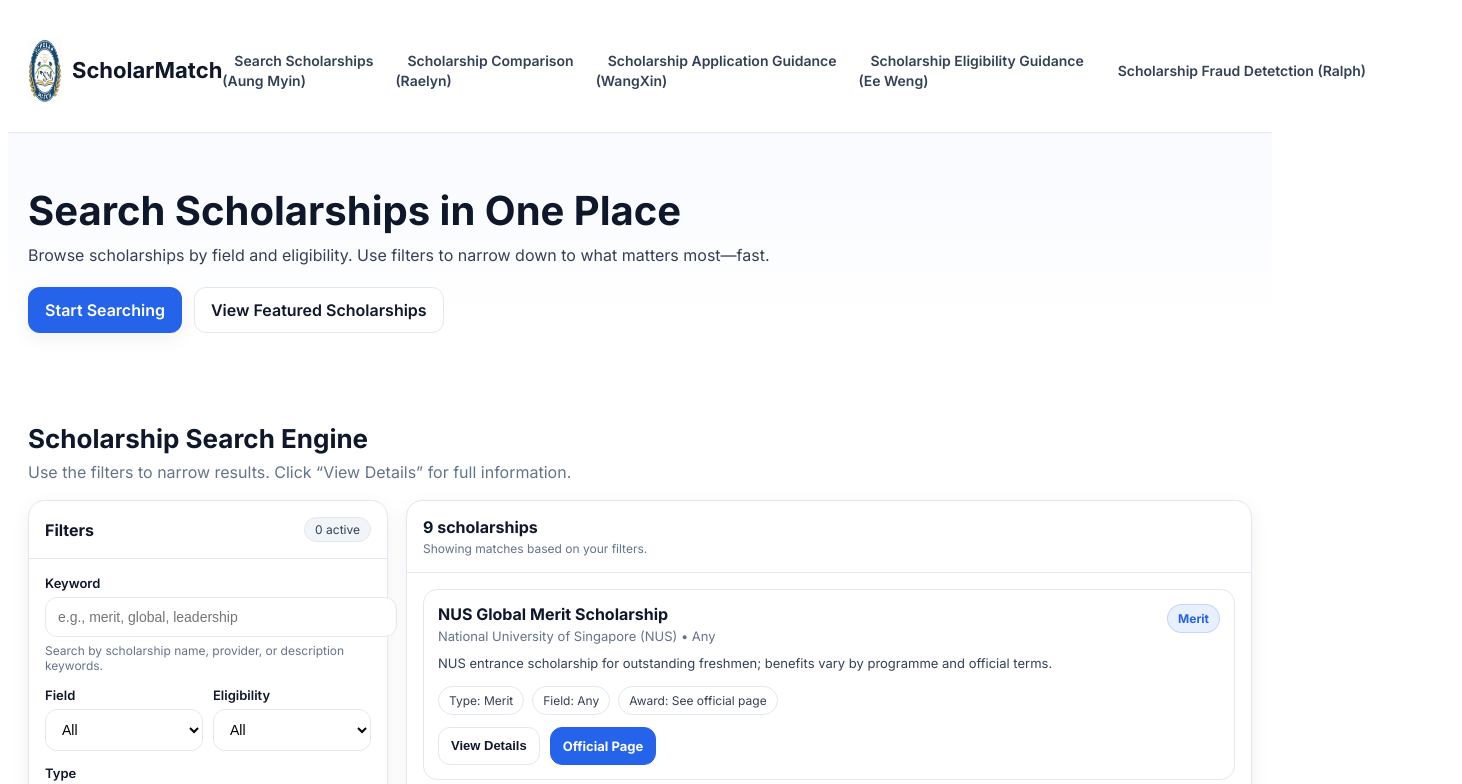
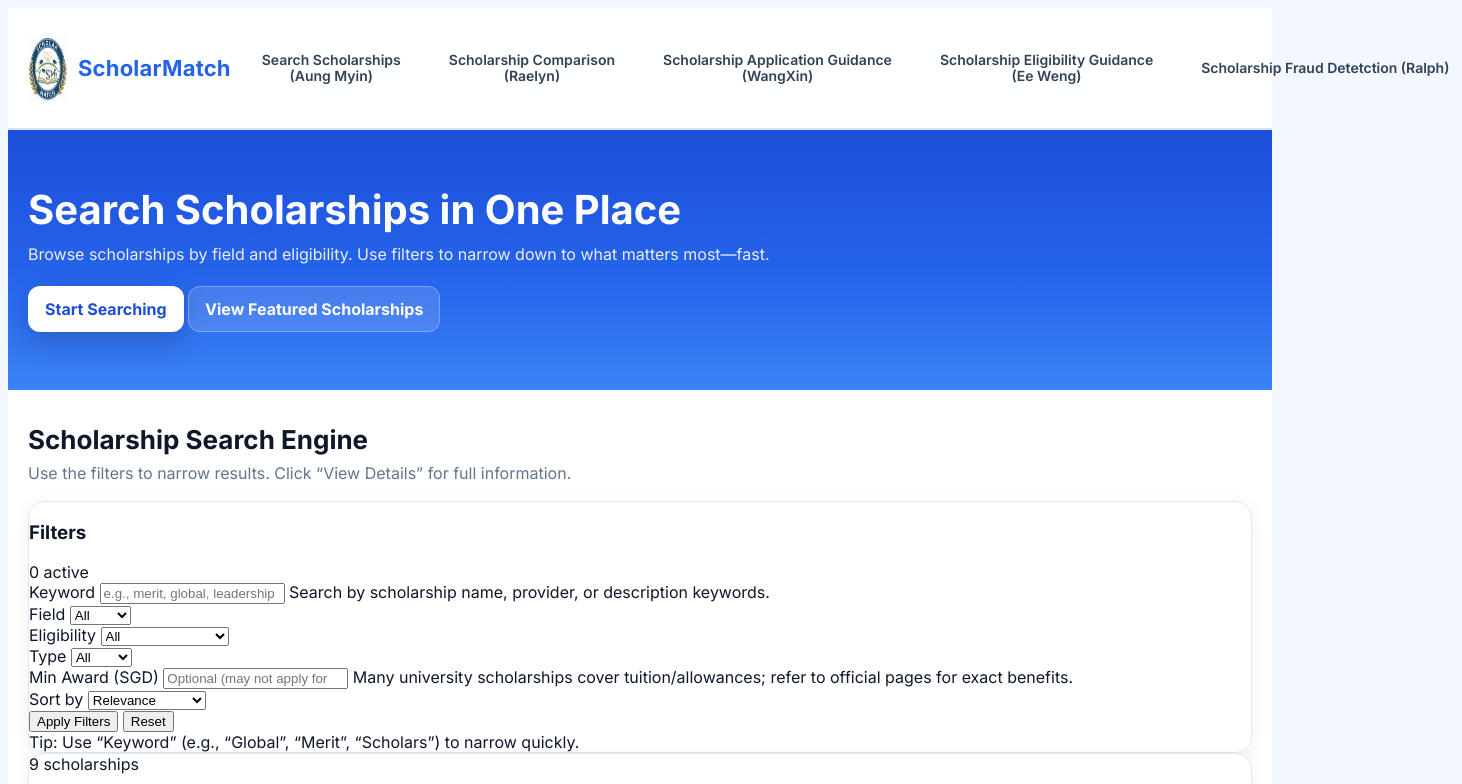
Before and after one commit to 23018472-TunAungMyin/C240_AungMyin, a plain HTML site: page index.html in a window 1280 px wide. Shown: the top 784 px of the page, 1462 px wide, since content can reach past the window. Drawn offline with Linux system fonts and the light colour scheme; files that its build step writes are made by us from their sources; a script that the page names is missing; files whose address does not match are found by name.

Commit message:
style change

```diff
--- a/index.html
+++ b/index.html
@@ -21,6 +21,9 @@
   <style>
     :root{
   --primary: #2563EB;
+  --primary-700: #1D4ED8;
+  --primary-50: #EFF6FF;
+  --blue-surface: #F3F7FF;
   --neutral-900:#0F172A;
   --neutral-700:#334155;
   --neutral-500:#64748B;
@@ -32,44 +35,113 @@
   --font: "Inter", system-ui, -apple-system, Segoe UI, Roboto, Helvetica, Arial;
 }
 
-    body{font-family: var(--font); color: var(--neutral-900); background: #fff;}
+body{
+  font-family: var(--font);
+  color: var(--neutral-900);
+  background: var(--blue-surface); /* adds a subtle blue page background */
+}
+
 .container{max-width: 1100px; margin: 0 auto; padding: 0 20px;}
 
-    /* Header */
-    .header{position: sticky; top: 0; background: rgba(255,255,255,0.92); backdrop-filter: blur(10px); border-bottom: 1px solid var(--neutral-200); z-index: 50;}
-    .header-content{display:flex; align-items:center; justify-content:space-between; padding: 14px 0;}
+/* ===== HEADER (resized + cleaner, like screenshot) ===== */
+.header{
+  position: sticky;
+  top: 0;
+  background: rgba(255,255,255,0.92);
+  backdrop-filter: blur(10px);
+  border-bottom: 2px solid rgba(37,99,235,0.18);
+  z-index: 50;
+}
+
+.header-content{
+  display:flex;
+  align-items:center;
+  justify-content:space-between;
+  gap: 18px;
+  padding: 12px 0; /* slightly smaller header */
+}
+
 .logo{display:flex; align-items:center; gap: 10px; text-decoration:none;}
-    .logo-icon{width:34px; height:34px;}
-    .logo-text{font-size: 18px; margin:0; color: var(--neutral-900); font-weight: 700;}
-    .nav-list{display:flex; gap: 18px; list-style:none; margin:0; padding:0;}
-    .nav-link{text-decoration:none; color: var(--neutral-700); font-weight: 500;}
-    .nav-link:hover{color: var(--primary);}
+.logo-icon{width:40px; height:40px;}   /* slightly bigger logo like screenshot */
+.logo-text{
+  font-size: 20px;
+  margin:0;
+  color: var(--primary);
+  font-weight: 800;
+  letter-spacing: .2px;
+}
 
-    /* Hero */
-    .hero{padding: 56px 0; background: linear-gradient(180deg, #F8FAFF 0%, #ffffff 75%);}
+/* Nav: more compact and evenly spaced; wraps nicely on smaller screens */
+.nav-list{
+  display:flex;
+  gap: 10px;
+  list-style:none;
+  margin:0;
+  padding:0;
+  flex-wrap: wrap;          /* allows wrap like screenshot if needed */
+  justify-content:flex-end; /* keeps items to the right */
+}
+
+.nav-link{
+  display:inline-block;
+  text-decoration:none;
+  color: var(--neutral-700);
+  font-weight: 600;
+  font-size: 13px;          /* smaller so it fits */
+  line-height: 1.15;
+  text-align:center;
+  padding: 8px 10px;        /* makes each item “tile-like” but compact */
+  border-radius: 12px;
+  transition: background .15s ease, color .15s ease, border-color .15s ease;
+  border: 1px solid transparent;
+  white-space: normal;
+}
+
+.nav-link:hover{
+  color: var(--primary-700);
+  background: var(--primary-50);
+  border-color: rgba(37,99,235,0.18);
+}
+
+/* ===== HERO (more blue + livelier) ===== */
+.hero{
+  padding: 58px 0;
+  background: linear-gradient(180deg, var(--primary-700) 0%, var(--primary) 55%, #3B82F6 100%);
+  color: #fff;
+}
+
 .hero-content{max-width: 760px;}
 .hero-title{font-size: 40px; line-height:1.1; margin:0 0 12px;}
-    .hero-subtitle{color: var(--neutral-700); font-size: 16px; margin:0 0 22px;}
-    .cta-row{display:flex; gap: 12px; flex-wrap: wrap;}
+.hero-subtitle{color: rgba(255,255,255,0.90); font-size: 16px; margin:0 0 22px;}
+
 .cta-button, .secondary-button{
   display:inline-flex; align-items:center; justify-content:center;
-      padding: 12px 16px; border-radius: 12px; font-weight: 600; text-decoration:none;
+  padding: 12px 16px; border-radius: 12px; font-weight: 700; text-decoration:none;
   border: 1px solid transparent;
 }
-    .cta-button{background: var(--primary); color: var(--white); box-shadow: var(--shadow-soft);}
-    .cta-button:hover{filter: brightness(0.95);}
-    .secondary-button{background: var(--white); border-color: var(--neutral-200); color: var(--neutral-900);}
-    .secondary-button:hover{border-color: var(--primary); color: var(--primary);}
+.cta-button{
+  background: #ffffff;
+  color: var(--primary-700);
+  box-shadow: 0 10px 28px rgba(0,0,0,0.18);
+}
+.cta-button:hover{filter: brightness(0.97);}
 
-    /* Sections */
+.secondary-button{
+  background: rgba(255,255,255,0.14);
+  border-color: rgba(255,255,255,0.28);
+  color: #fff;
+}
+.secondary-button:hover{background: rgba(255,255,255,0.20);}
+
+/* ===== SECTIONS: add subtle blue separation ===== */
 .section{padding: 34px 0 56px;}
+.section:nth-of-type(even){
+  background: #ffffff; /* alternates white/blue surface for readability */
+}
 .section-title{font-size: 26px; margin:0 0 8px;}
 .section-subtitle{margin:0 0 18px; color: var(--neutral-500);}
 
-    /* Search Layout */
-    .search-grid{display:grid; grid-template-columns: 360px 1fr; gap: 18px; align-items:start;}
-    @media (max-width: 980px){ .search-grid{grid-template-columns: 1fr;} }
-
+/* Cards pop more on blue background */
 .card{
   background: var(--white);
   border: 1px solid var(--neutral-200);
@@ -77,130 +149,6 @@
   box-shadow: var(--shadow-soft);
 }
 
-    .card-pad{padding: 16px;}
-    .filters-header{display:flex; align-items:center; justify-content:space-between; gap: 12px; padding: 16px; border-bottom: 1px solid var(--neutral-200);}
-    .filters-header h3{margin:0; font-size: 16px;}
-    .pill{
-      font-size: 12px; color: var(--neutral-700);
-      background: var(--neutral-100);
-      border: 1px solid var(--neutral-200);
-      padding: 4px 10px; border-radius: 999px;
-      white-space: nowrap;
-    }
-
-    .form-group{margin-bottom: 14px;}
-    .form-label{display:block; font-weight: 600; font-size: 13px; margin-bottom: 6px;}
-    .help-text{display:block; font-size: 12px; color: var(--neutral-500); margin-top: 6px;}
-    .form-input, .form-select{
-      width: 100%;
-      padding: 11px 12px;
-      border-radius: 12px;
-      border: 1px solid var(--neutral-200);
-      outline: none;
-      font-size: 14px;
-      background: #fff;
-    }
-    .form-input:focus, .form-select:focus{border-color: var(--primary); box-shadow: 0 0 0 4px rgba(37,99,235,0.12);}
-
-    .row{display:flex; gap: 10px;}
-    .row > *{flex:1;}
-
-    .btn{
-      width: 100%;
-      padding: 12px 14px;
-      border-radius: 12px;
-      border: 1px solid transparent;
-      font-weight: 700;
-      cursor: pointer;
-    }
-    .btn-primary{background: var(--primary); color: #fff;}
-    .btn-primary:hover{filter: brightness(0.95);}
-    .btn-ghost{background: #fff; border-color: var(--neutral-200); color: var(--neutral-900);}
-    .btn-ghost:hover{border-color: var(--primary); color: var(--primary);}
-
-    /* Results */
-    .results-header{
-      display:flex; justify-content:space-between; align-items:flex-start;
-      gap: 12px; padding: 16px; border-bottom: 1px solid var(--neutral-200);
-    }
-    .results-meta{display:flex; flex-direction:column; gap: 4px;}
-    .results-count{font-weight: 700;}
-    .results-hint{color: var(--neutral-500); font-size: 12px; margin:0;}
-    .chips{display:flex; gap: 8px; flex-wrap: wrap; justify-content:flex-end;}
-    .chip{
-      font-size: 12px;
-      padding: 6px 10px;
-      border-radius: 999px;
-      border: 1px solid var(--neutral-200);
-      background: var(--neutral-100);
-      color: var(--neutral-700);
-    }
-
-    .list{padding: 16px; display:grid; gap: 12px;}
-    .sch-card{padding: 14px; border-radius: 14px; border: 1px solid var(--neutral-200); background: #fff;}
-    .sch-top{display:flex; justify-content:space-between; gap: 12px; align-items:flex-start;}
-    .sch-title{margin:0; font-size: 16px;}
-    .sch-provider{margin:4px 0 0; color: var(--neutral-500); font-size: 13px;}
-    .badge{
-      font-size: 12px; font-weight: 700;
-      padding: 6px 10px;
-      border-radius: 999px;
-      background: rgba(37,99,235,0.10);
-      color: var(--primary);
-      border: 1px solid rgba(37,99,235,0.18);
-      white-space: nowrap;
-    }
-    .sch-body{margin-top: 10px; color: var(--neutral-700); font-size: 13px; line-height:1.45;}
-    .sch-tags{display:flex; flex-wrap: wrap; gap: 8px; margin-top: 12px;}
-    .tag{font-size: 12px; padding: 6px 10px; border-radius: 999px; border: 1px solid var(--neutral-200); background: #fff; color: var(--neutral-700);}
-    .sch-actions{display:flex; gap: 10px; margin-top: 12px; flex-wrap: wrap;}
-    .link-btn{
-      display:inline-flex; align-items:center; justify-content:center;
-      padding: 10px 12px; border-radius: 12px;
-      border: 1px solid var(--neutral-200);
-      background: #fff; color: var(--neutral-900); text-decoration:none; font-weight: 700; font-size: 13px;
-      cursor: pointer;
-    }
-    .link-btn:hover{border-color: var(--primary); color: var(--primary);}
-    .link-btn.primary{background: var(--primary); color: #fff; border-color: var(--primary);}
-    .link-btn.primary:hover{filter: brightness(0.95);}
-
-    /* Modal */
-    .modal-backdrop{
-      position: fixed; inset: 0;
-      background: rgba(2,6,23,0.55);
-      display:none; align-items:center; justify-content:center;
-      padding: 18px; z-index: 100;
-    }
-    .modal{
-      width: min(760px, 100%);
-      background: #fff; border-radius: 18px;
-      box-shadow: 0 20px 60px rgba(0,0,0,0.25);
-      border: 1px solid var(--neutral-200);
-      overflow: hidden;
-    }
-    .modal-head{display:flex; justify-content:space-between; align-items:flex-start; gap: 12px; padding: 16px; border-bottom: 1px solid var(--neutral-200);}
-    .modal-title{margin:0; font-size: 18px;}
-    .modal-sub{margin: 6px 0 0; color: var(--neutral-500); font-size: 13px;}
-    .modal-body{padding: 16px; color: var(--neutral-700); font-size: 14px; line-height:1.55;}
-    .modal-grid{display:grid; grid-template-columns: 1fr 1fr; gap: 12px; margin-top: 12px;}
-    @media (max-width: 720px){ .modal-grid{grid-template-columns: 1fr;} }
-    .kv{border: 1px solid var(--neutral-200); border-radius: 14px; padding: 12px; background: #fff;}
-    .k{font-weight: 700; font-size: 12px; color: var(--neutral-500); text-transform: uppercase; letter-spacing: .04em;}
-    .v{margin-top: 6px; font-weight: 600; color: var(--neutral-900);}
-
-    .modal-foot{display:flex; gap: 10px; padding: 16px; border-top: 1px solid var(--neutral-200); justify-content:flex-end; flex-wrap: wrap;}
-    .icon-btn{
-      border: 1px solid var(--neutral-200);
-      background: #fff; border-radius: 12px;
-      padding: 10px 12px;
-      font-weight: 800; cursor:pointer;
-    }
-    .icon-btn:hover{border-color: var(--primary); color: var(--primary);}
-
-    /* Footer */
-    .footer{border-top: 1px solid var(--neutral-200); padding: 18px 0; color: var(--neutral-500); font-size: 13px;}
-    .footer-text{margin:0;}
   </style>
 </head>
 
```
Lines whose indentation alone changed are shown as unchanged.
